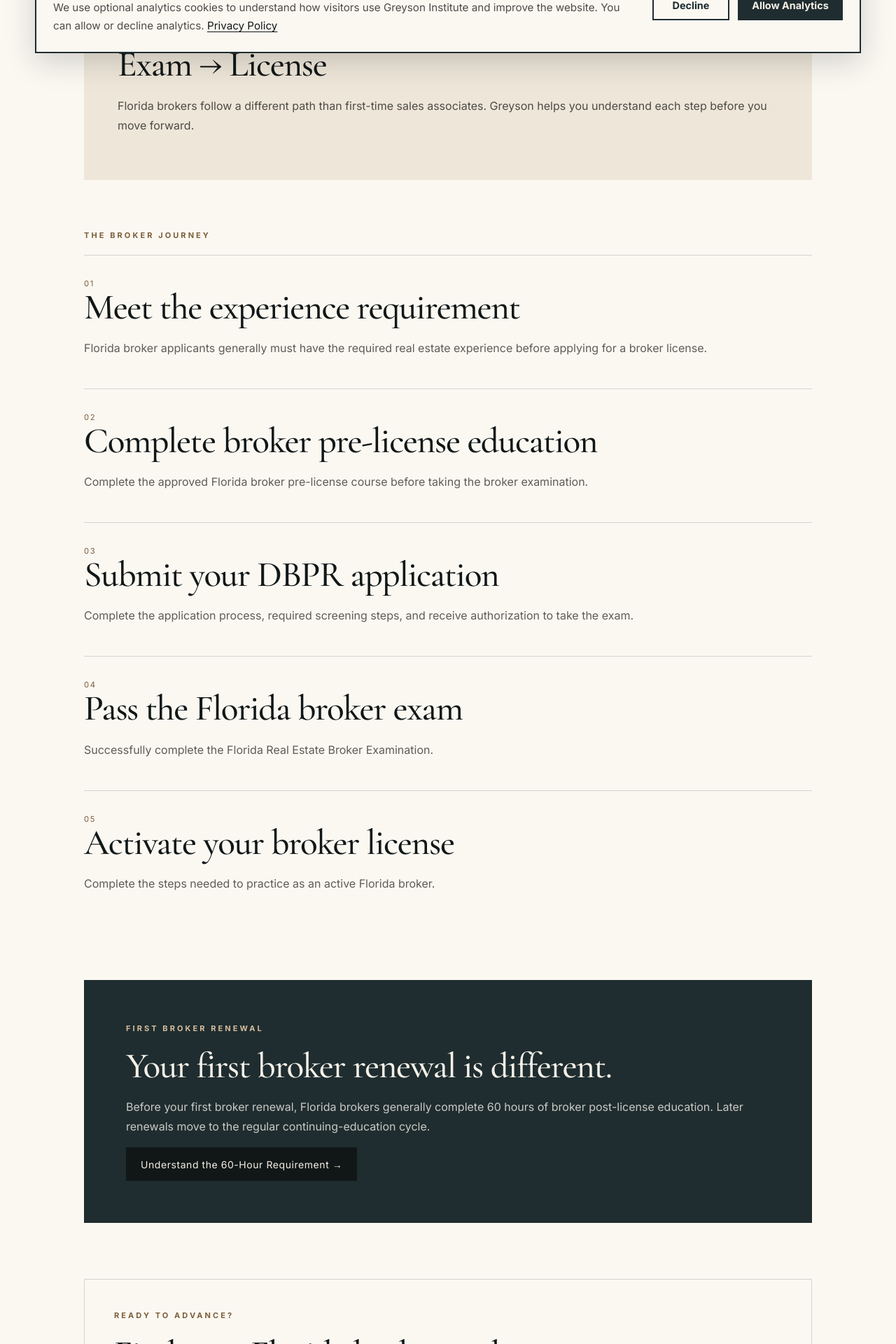
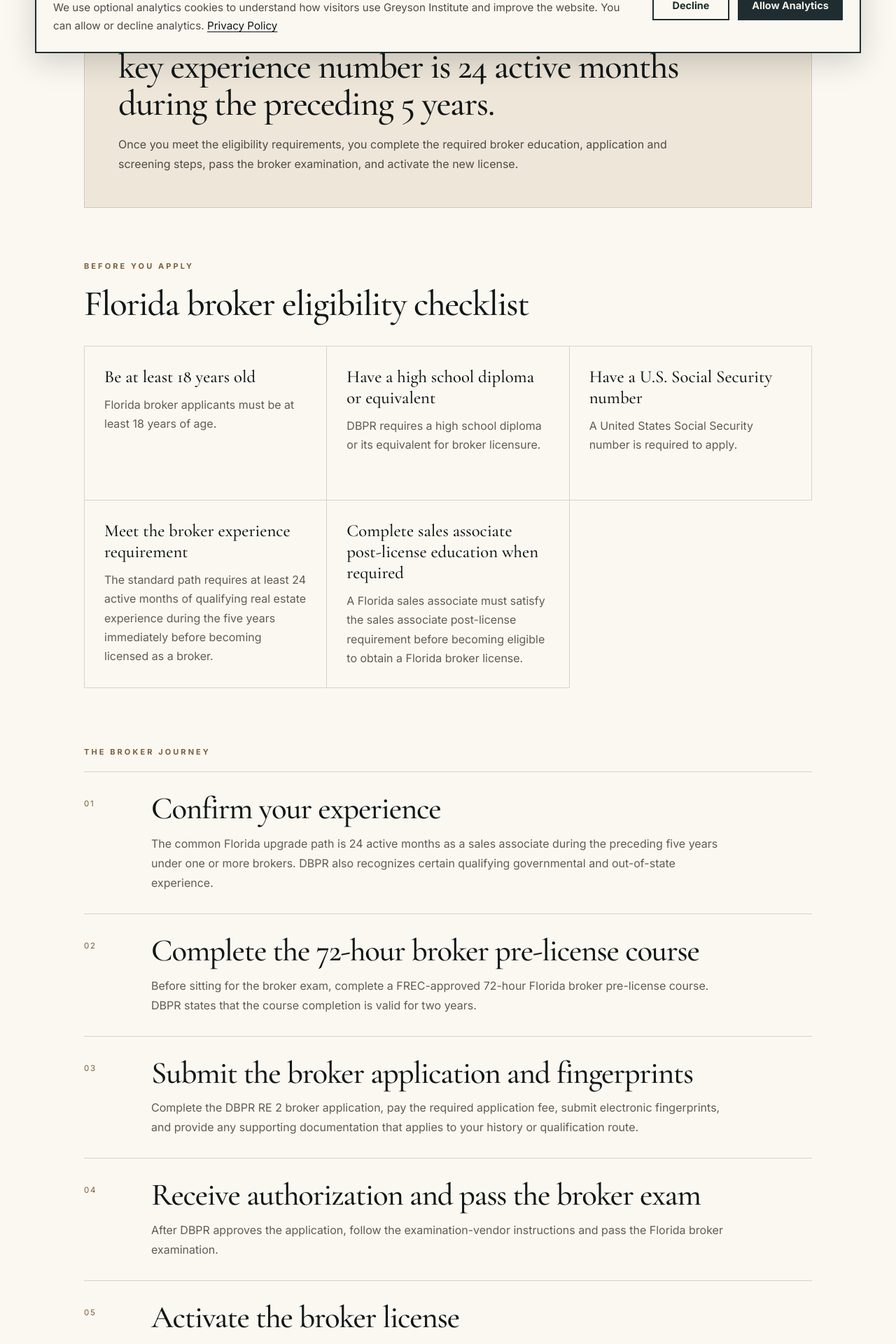
Before and after one commit to BrianLook/Greyson-Institute-Website, a Next.js app: page /how-to-become-florida-real-estate-broker in a window 1280 px wide. Shown: the part 700-2620 px from the top of the page at 70% size. Built offline with nearby package versions, Linux system fonts and the light colour scheme.

Commit message:
Expand Florida broker eligibility guide

```diff
--- a/app/how-to-become-florida-real-estate-broker/page.tsx
+++ b/app/how-to-become-florida-real-estate-broker/page.tsx
@@ -6,74 +6,441 @@ import { GuideStructuredData } from "@/components/GuideStructuredData";
 export const metadata: Metadata = {
   title: "How to Become a Florida Real Estate Broker",
   description:
-    "Learn the Florida real estate broker path, including experience requirements, broker pre-license education, the broker exam, application steps, and first renewal requirements.",
+    "Learn the Florida real estate broker requirements, including age, education, experience, broker pre-license education, fingerprints, application, exam, and first-renewal requirements.",
 };
 
 const path = "/how-to-become-florida-real-estate-broker";
 
-const steps = [
-  ["01", "Meet the experience requirement", "Florida broker applicants generally must have the required real estate experience before applying for a broker license."],
-  ["02", "Complete broker pre-license education", "Complete the approved Florida broker pre-license course before taking the broker examination."],
-  ["03", "Submit your DBPR application", "Complete the application process, required screening steps, and receive authorization to take the exam."],
-  ["04", "Pass the Florida broker exam", "Successfully complete the Florida Real Estate Broker Examination."],
-  ["05", "Activate your broker license", "Complete the steps needed to practice as an active Florida broker."],
+const eligibility = [
+  {
+    title: "Be at least 18 years old",
+    body:
+      "Florida broker applicants must be at least 18 years of age.",
+  },
+  {
+    title: "Have a high school diploma or equivalent",
+    body:
+      "DBPR requires a high school diploma or its equivalent for broker licensure.",
+  },
+  {
+    title: "Have a U.S. Social Security number",
+    body:
+      "A United States Social Security number is required to apply.",
+  },
+  {
+    title: "Meet the broker experience requirement",
+    body:
+      "The standard path requires at least 24 active months of qualifying real estate experience during the five years immediately before becoming licensed as a broker.",
+  },
+  {
+    title: "Complete sales associate post-license education when required",
+    body:
+      "A Florida sales associate must satisfy the sales associate post-license requirement before becoming eligible to obtain a Florida broker license.",
+  },
+];
+
+const journey = [
+  {
+    number: "01",
+    title: "Confirm your experience",
+    body:
+      "The common Florida upgrade path is 24 active months as a sales associate during the preceding five years under one or more brokers. DBPR also recognizes certain qualifying governmental and out-of-state experience.",
+  },
+  {
+    number: "02",
+    title: "Complete the 72-hour broker pre-license course",
+    body:
+      "Before sitting for the broker exam, complete a FREC-approved 72-hour Florida broker pre-license course. DBPR states that the course completion is valid for two years.",
+  },
+  {
+    number: "03",
+    title: "Submit the broker application and fingerprints",
+    body:
+      "Complete the DBPR RE 2 broker application, pay the required application fee, submit electronic fingerprints, and provide any supporting documentation that applies to your history or qualification route.",
+  },
+  {
+    number: "04",
+    title: "Receive authorization and pass the broker exam",
+    body:
+      "After DBPR approves the application, follow the examination-vendor instructions and pass the Florida broker examination.",
+  },
+  {
+    number: "05",
+    title: "Activate the broker license",
+    body:
+      "After passing the exam, complete the appropriate DBPR activation or registration steps for the way you intend to practice.",
+  },
 ];
 
 export default function BrokerPathPage() {
   return (
-    <section className="page-hero" style={{ paddingBottom: "100px" }}>
+    <section
+      className="page-hero"
+      style={{
+        paddingBottom: "100px",
+      }}
+    >
       <GuideStructuredData
         title="How to Become a Florida Real Estate Broker"
         description={metadata.description as string}
         path={path}
       />
-      <div className="container" style={{ maxWidth: "1040px", minWidth: 0 }}>
-        <Breadcrumbs items={[{ label: "Home", href: "/" }, { label: "Guides", href: "/guides" }, { label: "Broker Path", href: path, current: true }]} />
 
-        <div style={{ maxWidth: "860px", marginBottom: "70px" }}>
+      <div
+        className="container"
+        style={{
+          maxWidth: "1040px",
+          minWidth: 0,
+        }}
+      >
+        <Breadcrumbs
+          items={[
+            {
+              label: "Home",
+              href: "/",
+            },
+            {
+              label: "Guides",
+              href: "/guides",
+            },
+            {
+              label: "Broker Path",
+              href: path,
+              current: true,
+            },
+          ]}
+        />
+
+        <div
+          style={{
+            maxWidth: "880px",
+            marginBottom: "72px",
+          }}
+        >
           <p className="eyebrow">FLORIDA BROKER PATH</p>
-          <h1>How to Become a Florida Real Estate Broker</h1>
+
+          <h1
+            style={{
+              overflowWrap: "anywhere",
+            }}
+          >
+            How to Become a Florida Real Estate Broker
+          </h1>
+
           <p className="page-lead">
-            Advance your real estate career with a clear path from sales associate to Florida broker.
-            Understand the experience, education, application, exam, and first-renewal steps.
+            Moving from sales associate to broker requires more than taking a
+            class. Florida looks at your age, education, experience,
+            post-license history, broker pre-license education, application,
+            fingerprints, and examination.
           </p>
         </div>
 
-        <div style={{ background: "#eee6d9", padding: "clamp(30px, 5vw, 48px)", marginBottom: "70px" }}>
+        <div
+          style={{
+            background: "#eee6d9",
+            border: "1px solid rgba(17, 23, 23, 0.14)",
+            padding: "clamp(30px, 5vw, 48px)",
+            marginBottom: "74px",
+          }}
+        >
           <p className="eyebrow">QUICK ANSWER</p>
-          <h2>Experience → Broker Education → Application → Exam → License</h2>
-          <p style={{ color: "#4d4b46" }}>
-            Florida brokers follow a different path than first-time sales associates. Greyson helps you understand each step before you move forward.
+
+          <h2
+            style={{
+              maxWidth: "840px",
+              overflowWrap: "anywhere",
+            }}
+          >
+            For the standard Florida upgrade path, the key experience number is
+            24 active months during the preceding 5 years.
+          </h2>
+
+          <p
+            style={{
+              color: "#4d4b46",
+              maxWidth: "820px",
+              marginBottom: 0,
+              lineHeight: 1.75,
+            }}
+          >
+            Once you meet the eligibility requirements, you complete the
+            required broker education, application and screening steps, pass
+            the broker examination, and activate the new license.
           </p>
         </div>
 
-        <div style={{ marginBottom: "80px" }}>
+        <div
+          style={{
+            marginBottom: "82px",
+          }}
+        >
+          <p className="eyebrow">BEFORE YOU APPLY</p>
+
+          <h2
+            style={{
+              maxWidth: "760px",
+              marginBottom: "34px",
+            }}
+          >
+            Florida broker eligibility checklist
+          </h2>
+
+          <div
+            style={{
+              display: "grid",
+              gridTemplateColumns:
+                "repeat(auto-fit, minmax(min(100%, 300px), 1fr))",
+              borderTop: "1px solid rgba(17, 23, 23, 0.16)",
+              borderLeft: "1px solid rgba(17, 23, 23, 0.16)",
+            }}
+          >
+            {eligibility.map((item) => (
+              <article
+                key={item.title}
+                style={{
+                  padding: "28px",
+                  borderRight: "1px solid rgba(17, 23, 23, 0.16)",
+                  borderBottom: "1px solid rgba(17, 23, 23, 0.16)",
+                  minHeight: "220px",
+                }}
+              >
+                <h3
+                  style={{
+                    fontSize: "1.55rem",
+                    marginBottom: "12px",
+                  }}
+                >
+                  {item.title}
+                </h3>
+
+                <p
+                  style={{
+                    color: "#5f5c56",
+                    lineHeight: 1.7,
+                    margin: 0,
+                  }}
+                >
+                  {item.body}
+                </p>
+              </article>
+            ))}
+          </div>
+        </div>
+
+        <div
+          style={{
+            marginBottom: "82px",
+          }}
+        >
           <p className="eyebrow">THE BROKER JOURNEY</p>
-          {steps.map((step) => (
-            <div key={step[0]} style={{ borderTop: "1px solid rgba(17,23,23,.16)", padding: "28px 0" }}>
-              <span style={{ color: "#7d5f3a", letterSpacing: ".15em", fontSize: ".7rem" }}>{step[0]}</span>
-              <h2>{step[1]}</h2>
-              <p style={{ color: "#5f5c56" }}>{step[2]}</p>
-            </div>
+
+          {journey.map((step) => (
+            <article
+              key={step.number}
+              style={{
+                display: "grid",
+                gridTemplateColumns: "72px minmax(0, 1fr)",
+                gap: "24px",
+                borderTop: "1px solid rgba(17, 23, 23, 0.16)",
+                padding: "30px 0",
+                minWidth: 0,
+              }}
+            >
+              <span
+                style={{
+                  color: "#7d5f3a",
+                  fontSize: "0.72rem",
+                  letterSpacing: "0.16em",
+                  paddingTop: "8px",
+                }}
+              >
+                {step.number}
+              </span>
+
+              <div style={{ minWidth: 0 }}>
+                <h2
+                  style={{
+                    fontSize: "clamp(1.9rem, 4vw, 2.8rem)",
+                    marginBottom: "12px",
+                    overflowWrap: "anywhere",
+                  }}
+                >
+                  {step.title}
+                </h2>
+
+                <p
+                  style={{
+                    color: "#5f5c56",
+                    lineHeight: 1.75,
+                    margin: 0,
+                    maxWidth: "820px",
+                  }}
+                >
+                  {step.body}
+                </p>
+              </div>
+            </article>
           ))}
         </div>
 
-        <div style={{ background: "#1f2d30", color: "#f5f0e7", padding: "clamp(34px, 6vw, 60px)", marginBottom: "80px" }}>
-          <p className="eyebrow eyebrow--light">FIRST BROKER RENEWAL</p>
-          <h2 className="light-heading">Your first broker renewal is different.</h2>
-          <p style={{ color: "rgba(245,240,231,.8)" }}>
-            Before your first broker renewal, Florida brokers generally complete 60 hours of broker post-license education. Later renewals move to the regular continuing-education cycle.
+        <div
+          style={{
+            border: "1px solid rgba(17, 23, 23, 0.16)",
+            padding: "clamp(28px, 5vw, 42px)",
+            marginBottom: "28px",
+          }}
+        >
+          <p className="eyebrow">EDUCATION EXEMPTION</p>
+
+          <h2>A qualifying real estate degree can change the course requirement.</h2>
+
+          <p
+            style={{
+              color: "#5f5c56",
+              maxWidth: "820px",
+              lineHeight: 1.75,
+            }}
+          >
+            DBPR states that an applicant with a four-year degree or higher in
+            real estate may be exempt from the 72-hour broker pre-license
+            course. Official transcripts are used to document the exemption.
           </p>
-          <Link className="button" href="/florida-60-hour-broker-post-license-requirements">Understand the 60-Hour Requirement →</Link>
         </div>
 
-        <div style={{ border: "1px solid rgba(17,23,23,.16)", padding: "clamp(28px,5vw,42px)" }}>
-          <p className="eyebrow">READY TO ADVANCE?</p>
-          <h2>Find your Florida broker path.</h2>
-          <p style={{ color: "#5f5c56" }}>
-            Use Greyson&apos;s path finder to understand your current license status and likely next education step.
+        <div
+          style={{
+            border: "1px solid rgba(17, 23, 23, 0.16)",
+            padding: "clamp(28px, 5vw, 42px)",
+            marginBottom: "82px",
+          }}
+        >
+          <p className="eyebrow">OUT-OF-STATE EXPERIENCE</p>
+
+          <h2>Qualifying experience does not always have to be from Florida.</h2>
+
+          <p
+            style={{
+              color: "#5f5c56",
+              maxWidth: "820px",
+              lineHeight: 1.75,
+            }}
+          >
+            DBPR allows certain qualifying sales associate or broker experience
+            from another state, U.S. jurisdiction, or foreign national
+            jurisdiction to count toward the broker experience requirement.
+            Applicants claiming experience outside Florida generally need a
+            current certification of license history from the licensing
+            authority.
           </p>
-          <Link className="button" href="/find-my-path">Find My Exact Path →</Link>
+        </div>
+
+        <div
+          style={{
+            background: "#1f2d30",
+            color: "#f5f0e7",
+            padding: "clamp(34px, 6vw, 60px)",
+            marginBottom: "82px",
+          }}
+        >
+          <p className="eyebrow eyebrow--light">FIRST BROKER RENEWAL</p>
+
+          <h2
+            className="light-heading"
+            style={{
+              maxWidth: "760px",
+            }}
+          >
+            Your first broker renewal is different.
+          </h2>
+
+          <p
+            style={{
+              color: "rgba(245, 240, 231, 0.82)",
+              maxWidth: "820px",
+              lineHeight: 1.75,
+            }}
+          >
+            Florida brokers and broker associates generally complete 60 hours
+            of broker post-license education before the first broker renewal.
+            After the first renewal cycle, the regular continuing-education
+            requirements apply.
+          </p>
+
+          <Link
+            className="button"
+            href="/florida-60-hour-broker-post-license-requirements"
+          >
+            Understand the 60-Hour Requirement →
+          </Link>
+        </div>
+
+        <div
+          style={{
+            display: "grid",
+            gridTemplateColumns:
+              "repeat(auto-fit, minmax(min(100%, 300px), 1fr))",
+            gap: "20px",
+          }}
+        >
+          <div
+            style={{
+              border: "1px solid rgba(17, 23, 23, 0.16)",
+              padding: "clamp(28px, 5vw, 42px)",
+            }}
+          >
+            <p className="eyebrow">OFFICIAL APPLICATION</p>
+
+            <h2>Verify the current DBPR requirements before applying.</h2>
+
+            <p
+              style={{
+                color: "#5f5c56",
+                lineHeight: 1.75,
+              }}
+            >
+              Application requirements and fees can change. Use Florida DBPR
+              for the current RE 2 application instructions and official
+              submission requirements.
+            </p>
+
+            <a
+              className="text-link"
+              href="https://www.myfloridalicense.com/intentions2.asp?SID=&boardid=25&chBoard=true&professionid=25B"
+              target="_blank"
+              rel="noopener noreferrer"
+            >
+              View DBPR broker applications <span>↗</span>
+            </a>
+          </div>
+
+          <div
+            style={{
+              border: "1px solid rgba(17, 23, 23, 0.16)",
+              padding: "clamp(28px, 5vw, 42px)",
+            }}
+          >
+            <p className="eyebrow">CURRENT LICENSE</p>
+
+            <h2>Start with the license you have today.</h2>
+
+            <p
+              style={{
+                color: "#5f5c56",
+                lineHeight: 1.75,
+              }}
+            >
+              Find My Exact Path can check your current Florida DBPR record and
+              help you understand the education requirement that most likely
+              applies right now.
+            </p>
+
+            <Link
+              className="button"
+              href="/find-my-path"
+            >
+              Find My Exact Path →
+            </Link>
+          </div>
         </div>
       </div>
     </section>
```
